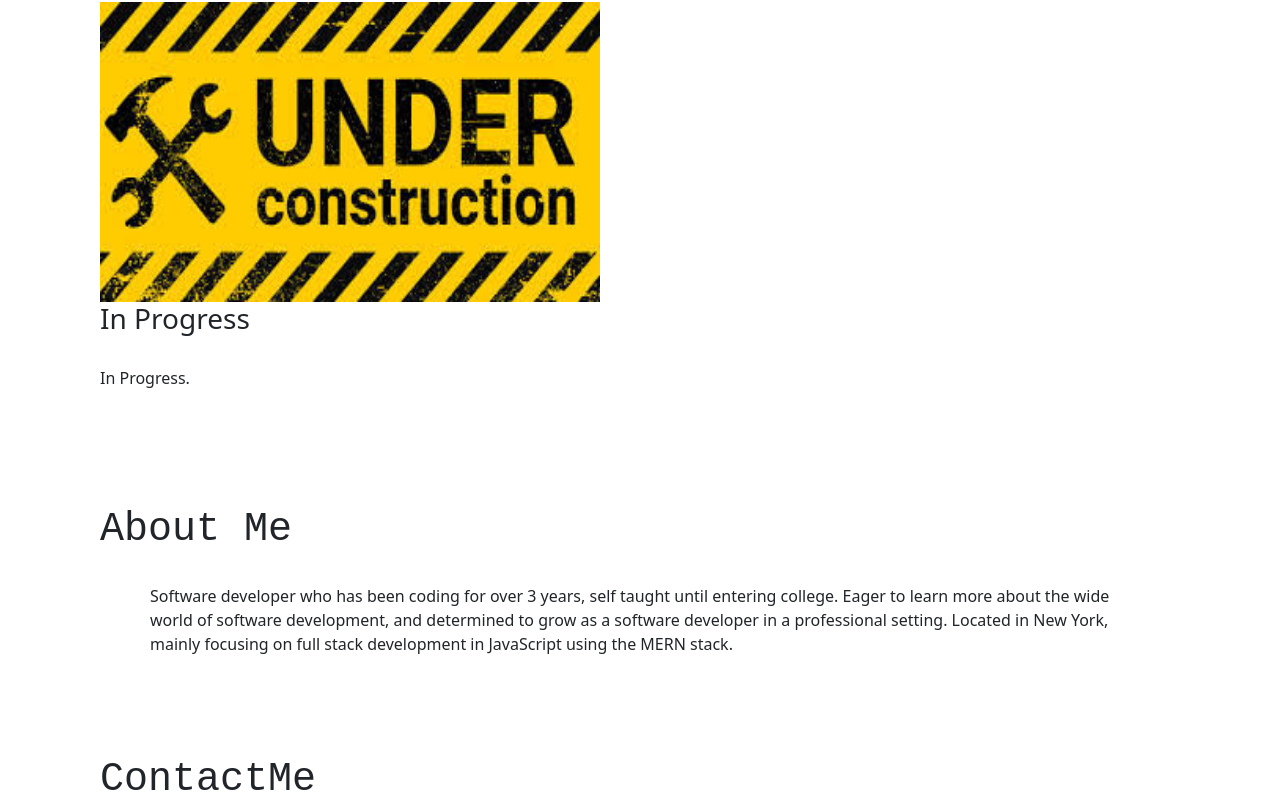
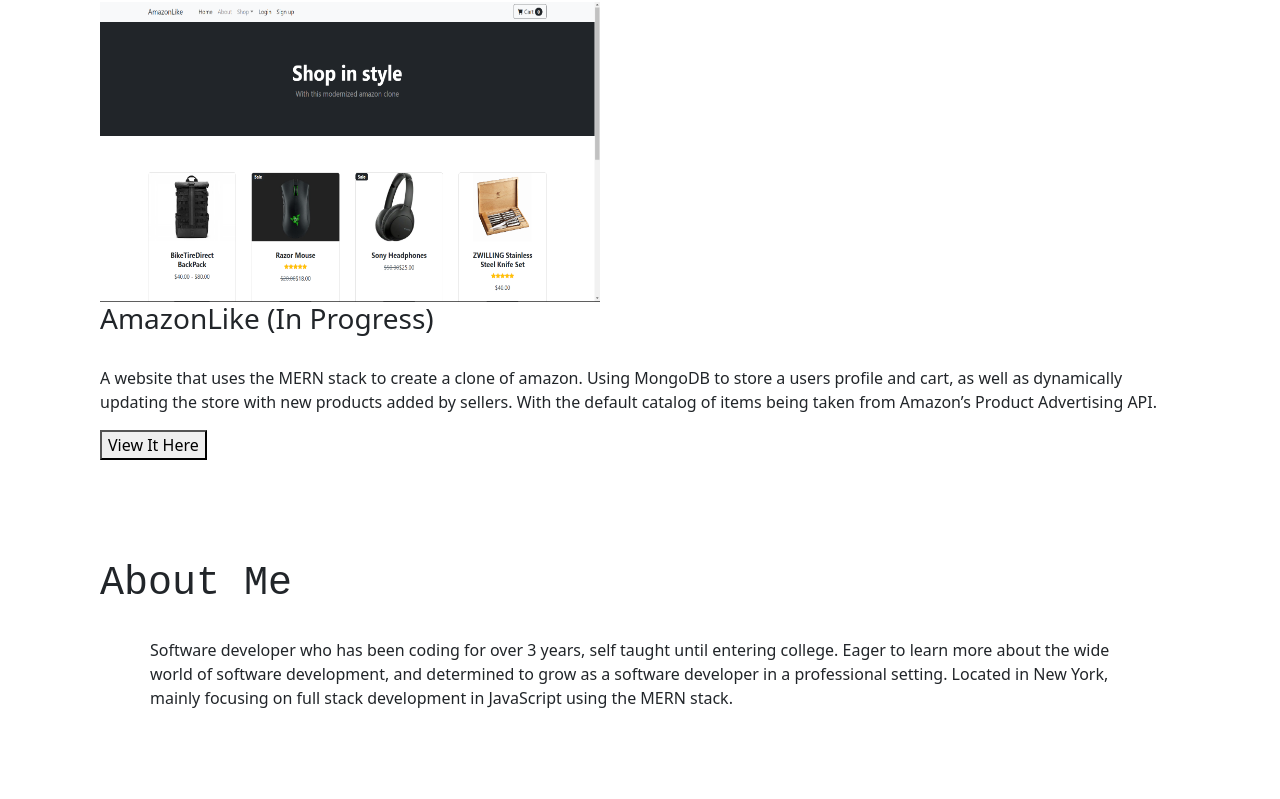
Before and after one commit to NelsonWu820/portfolio-website, a React (Create React App) app: page / in a window 1280 px wide. Shown: the part 2197-2996 px from the top of the page. Built offline with nearby package versions, Linux system fonts and the light colour scheme.

Commit message:
added link to project 3 desc and a desc

```diff
--- a/src/components/Project3.js
+++ b/src/components/Project3.js
@@ -1,5 +1,5 @@
 import { Link } from "react-router-dom"
-import In_Progress from "../static/In_Progress.jpg"
+import In_Progress from "../static/Screenshot (3).png"
 
 const Project3 = () => {
   return (
@@ -8,8 +8,12 @@
         <img src={In_Progress} class="project1_img" alt="In Progress"/>
       </div>
       <div class="project1_text">
-        <h3 class="title">In Progress</h3>
-        <p>In Progress.</p>
+        <h3 class="title">AmazonLike (In Progress)</h3>
+        <p>A website that uses the MERN stack to create a clone of amazon. Using MongoDB to store a users profile and cart, as well as dynamically updating the store with new products added by sellers.
+With the default catalog of items being taken from Amazon’s Product Advertising API. </p>
+        <button>
+          <Link to="/Project3" className="project1_link">View It Here</Link>
+        </button>
       </div>
     </section>
   )
```
